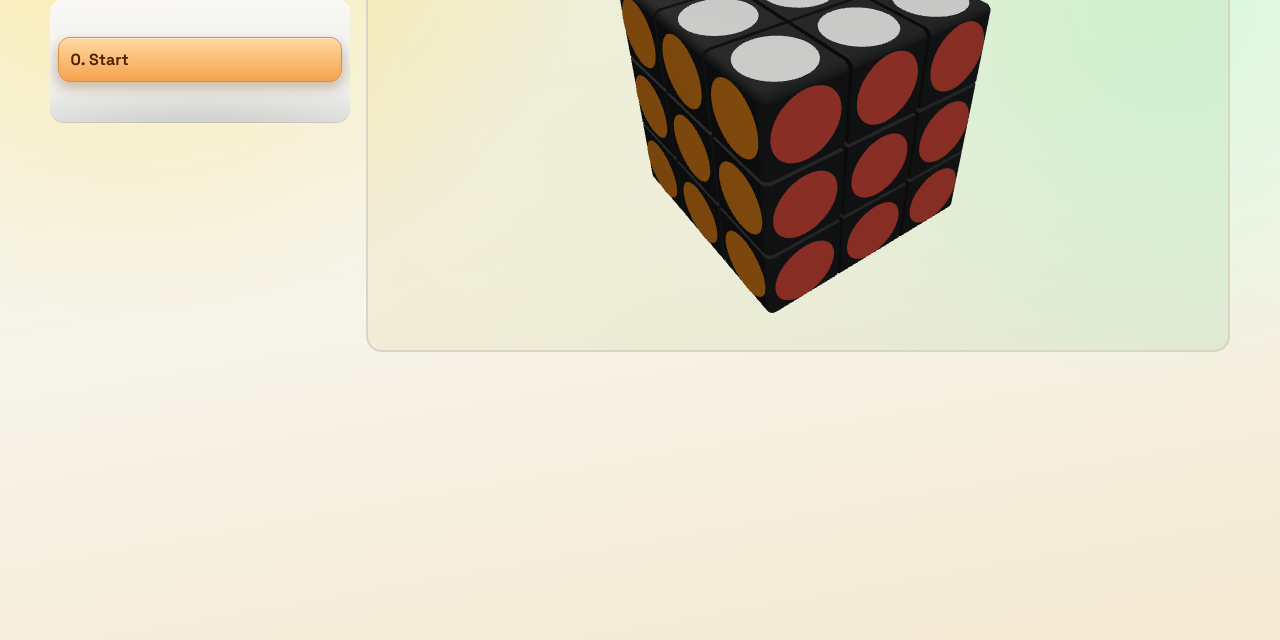
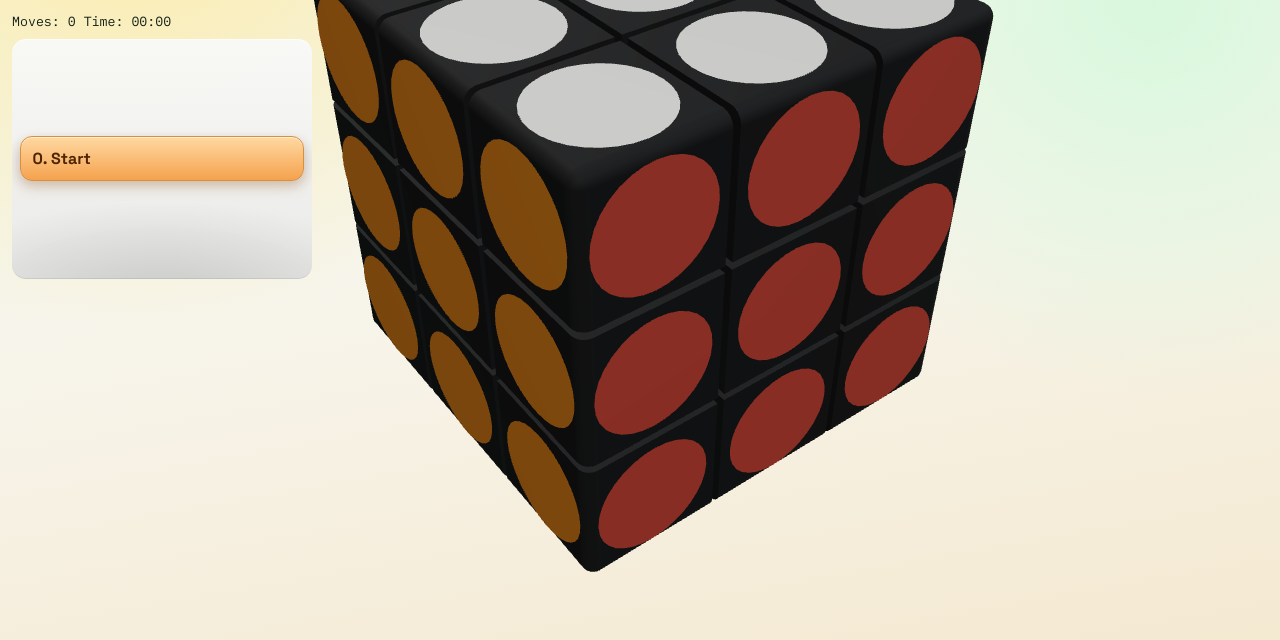
Before and after one commit to nickallan-kerv/RubiksCube, a website built with Vite: page index.html in a window 1280 px wide. Shown: the part 160-800 px from the top of the page. Built offline with nearby package versions, Linux system fonts and the light colour scheme.

Commit message:
Refine responsive cube layout

```diff
--- a/src/style.css
+++ b/src/style.css
@@ -34,7 +34,55 @@ body {
 
 #app {
   min-height: 100svh;
-  padding: clamp(0.65rem, 2vw, 1.2rem);
+  padding: 0;
+}
+
+@media (min-width: 561px) {
+  #app {
+    height: 100svh;
+    padding: 0.75rem;
+    overflow: hidden;
+  }
+
+  #app .app-shell {
+    max-width: none;
+  }
+
+  .app-shell .canvas-placeholder {
+    height: 100svh;
+    min-height: 420px;
+  }
+
+  .scene-card {
+    position: fixed;
+    inset: 0;
+    width: 100vw;
+    height: 100svh;
+    margin: 0;
+    z-index: 1;
+  }
+
+  .app-shell .history-picker-wrap {
+    min-height: 240px;
+    height: 240px;
+    margin-bottom: 0.75rem;
+  }
+
+  .app-shell .history-picker {
+    padding-block: 98px;
+  }
+
+  .top-bar {
+    transform: translateY(3rem);
+    position: relative;
+    z-index: 3;
+  }
+
+  .control-panel {
+    margin-top: 3rem;
+    position: relative;
+    z-index: 2;
+  }
 }
 
 .app-shell {
@@ -170,12 +218,17 @@ h1 {
   position: relative;
   overflow-x: hidden;
   overflow-y: auto;
+  scrollbar-width: none;
   border-radius: 14px;
   padding: 0 8px;
   background:
     radial-gradient(140% 70% at 50% 108%, rgba(0, 0, 0, 0.14) 0%, rgba(0, 0, 0, 0) 58%),
     linear-gradient(180deg, rgba(248, 248, 248, 0.95) 0%, rgba(232, 232, 232, 0.95) 100%);
   box-shadow: inset 0 1px 0 rgba(255, 255, 255, 0.7), inset 0 -1px 0 rgba(0, 0, 0, 0.08);
+}
+
+.history-picker-wrap::-webkit-scrollbar {
+  display: none;
 }
 
 .history-picker-focus-overlay {
@@ -203,10 +256,12 @@ h1 {
 
 .history-picker {
   width: 100%;
-  height: 100%;
+  min-height: 100%;
+  height: auto;
   position: relative;
   z-index: 2;
-  justify-content: center;
+  justify-content: flex-start;
+  padding-block: 40px;
 }
 
 .history-item {
@@ -294,10 +349,9 @@ h1 {
 
 .canvas-placeholder {
   height: clamp(300px, 55vh, 560px);
-  border-radius: calc(var(--radius) - 4px);
-  border: 2px solid #d8d4c6;
-  background:
-    linear-gradient(135deg, rgba(248, 192, 69, 0.12), rgba(87, 187, 112, 0.12));
+  border-radius: 0;
+  border: 0;
+  background: transparent;
   overflow: hidden;
 }
 
@@ -337,7 +391,23 @@ h1 {
   }
 
   .canvas-placeholder {
-    height: clamp(250px, 44svh, 340px);
+    height: min(44svh, 100vw);
+  }
+}
+
+@media (max-width: 560px) and (orientation: portrait) {
+  html,
+  body {
+    overflow-y: hidden;
+  }
+
+  .top-bar {
+    margin-top: 0.75rem;
+    margin-inline: 0.75rem;
+  }
+
+  .control-panel {
+    margin-inline: 0.75rem;
   }
 }
 
```
